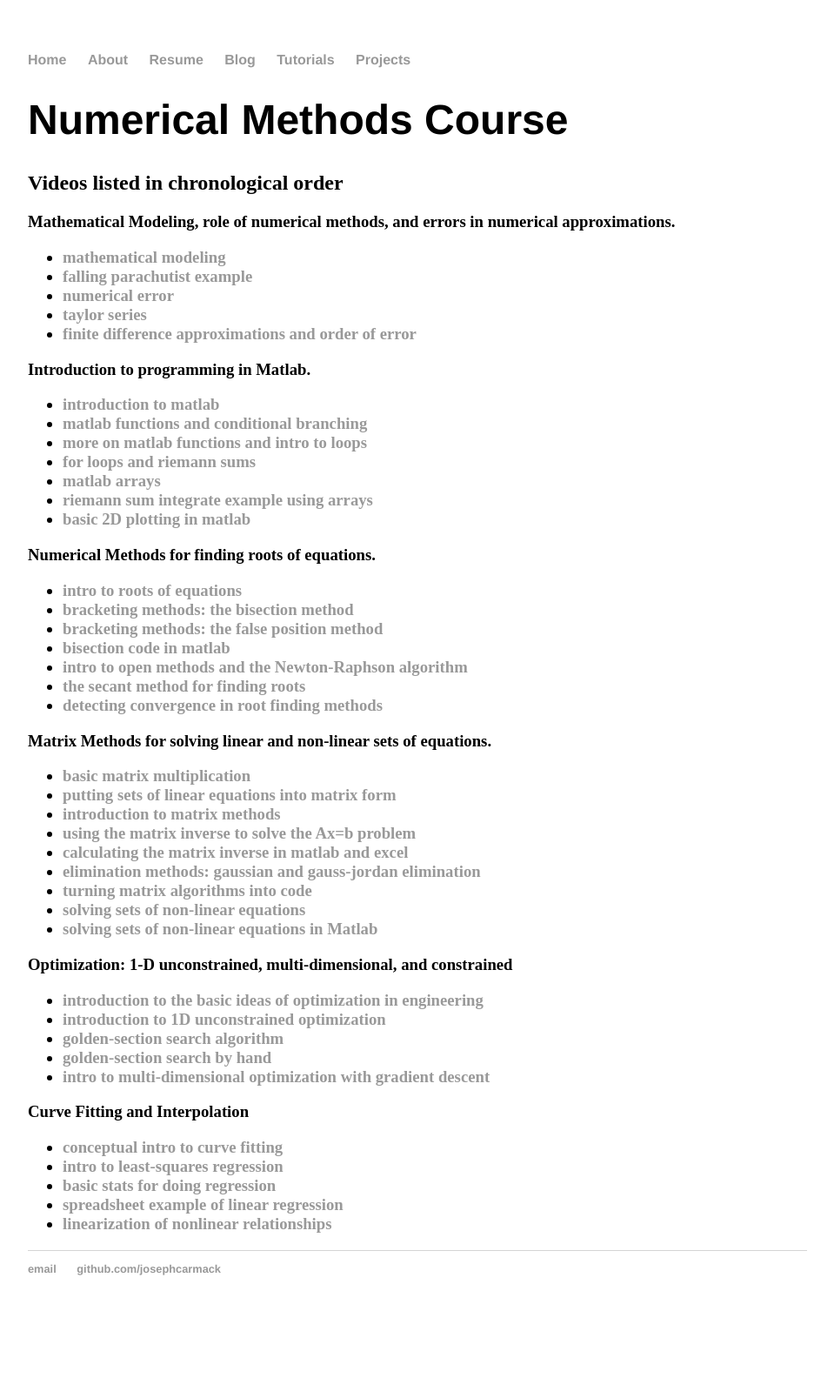
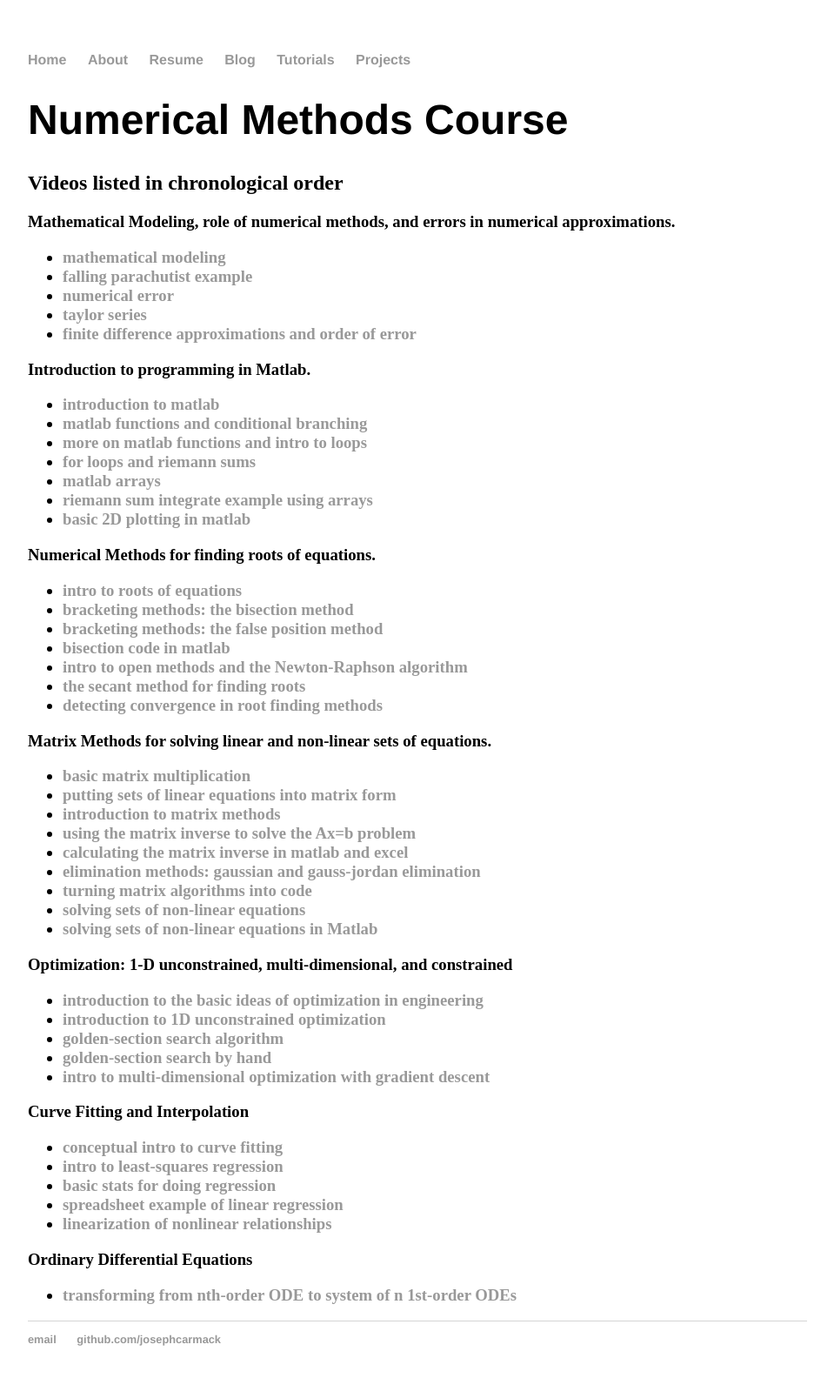
Before and after one commit to josephcarmack/josephcarmack.github.io, a Jekyll site: the page built from tutorials/meeg2703/index.html, in a window 1280 px wide. Shown: the whole page at 87% size, without its empty margins (160-1119 px from the left). Built offline with Jekyll 4.4.1, drawn with Linux system fonts in a browser that asks for light colours; before the commit the page ends 1526 px from its top, so only the background shows below that.

Commit message:
add video

```diff
--- a/tutorials/meeg2703/index.html
+++ b/tutorials/meeg2703/index.html
@@ -117,3 +117,11 @@ title: Numerical Methods Course
 					linearization of nonlinear relationships</a></li>
 		</ul>
 	</h3>
+
+	<h3>
+		Ordinary Differential Equations
+		<ul>
+			<li><a href="https://youtu.be/tWQxqwKQYU4">
+					transforming from nth-order ODE to system of n 1st-order ODEs</a></li>
+		</ul>
+	</h3>
```
